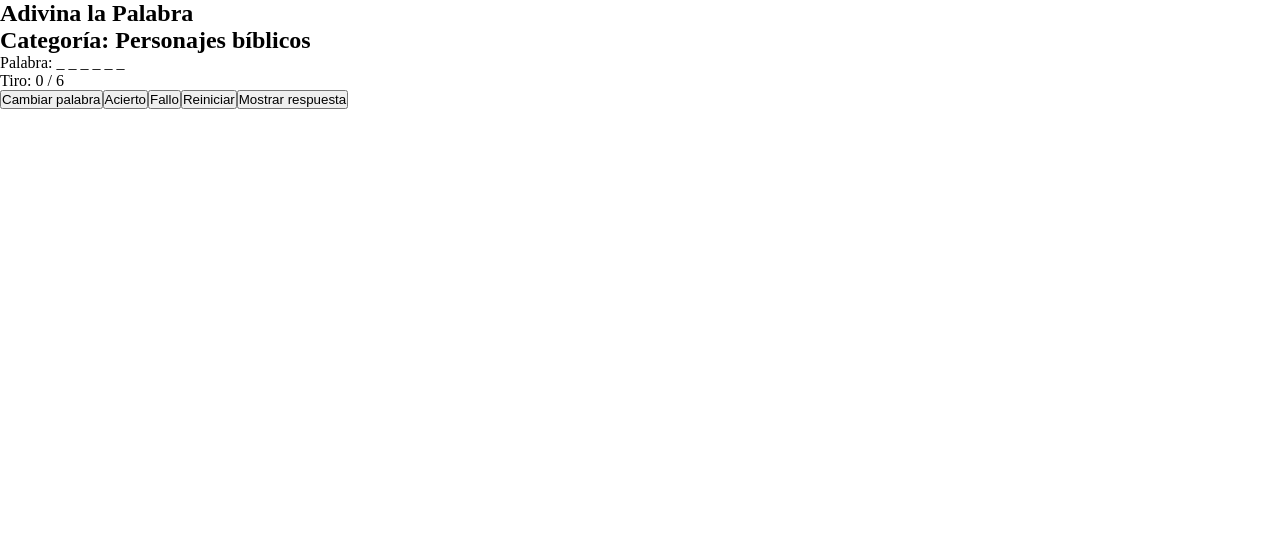
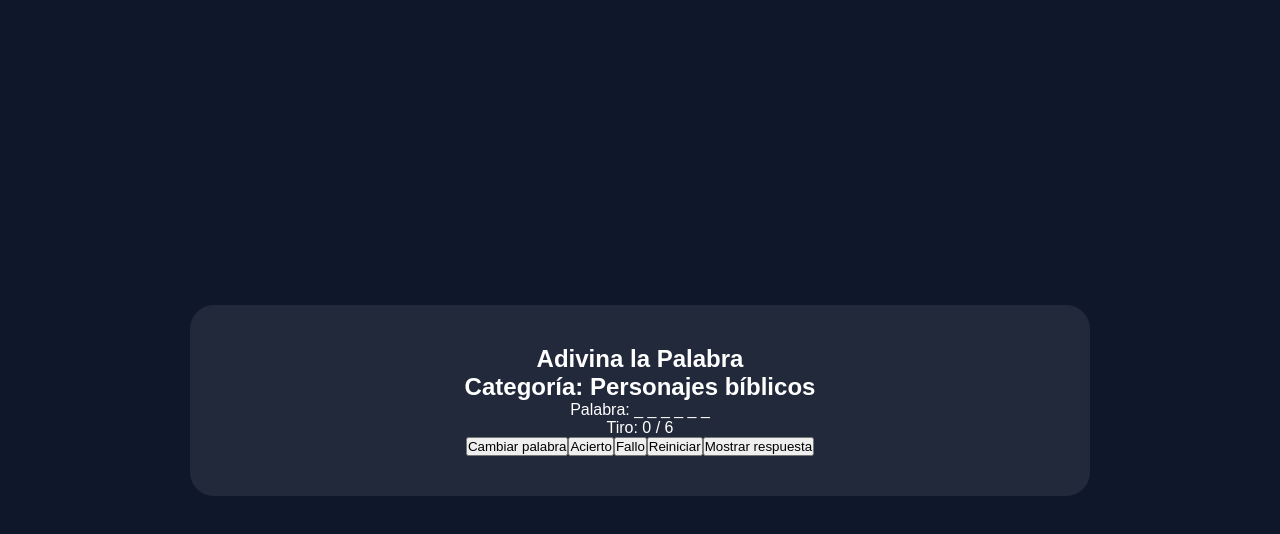
Before and after one commit to renegrb/adivina-palabra-adolescentes, a React (Vite) app: page / in a window 1280 px wide. Shown: the top 534 px of the page. Built offline with nearby package versions, Linux system fonts and the light colour scheme.

Commit message:
Add basic layout styles

```diff
--- a/src/App.tsx
+++ b/src/App.tsx
@@ -88,8 +88,8 @@ export default function App() {
   }
 
   return (
-    <main>
-      <section>
+    <main className="app">
+      <section className="game-card">
         <h1>Adivina la Palabra</h1>
 
         <h2>Categoría: {currentWord.category}</h2>
--- a/src/index.css
+++ b/src/index.css
@@ -3,3 +3,26 @@
   padding: 0;
   box-sizing: border-box;
 }
+
+body {
+  font-family: Arial, sans-serif;
+  background: #0f172a;
+  color: white;
+}
+
+.app {
+  min-height: 100vh;
+  padding: 40px;
+  display: flex;
+  justify-content: center;
+  align-items: center;
+}
+
+.game-card {
+  width: 100%;
+  max-width: 900px;
+  padding: 40px;
+  border-radius: 24px;
+  text-align: center;
+  background: rgba(255, 255, 255, 0.08);
+}
```
